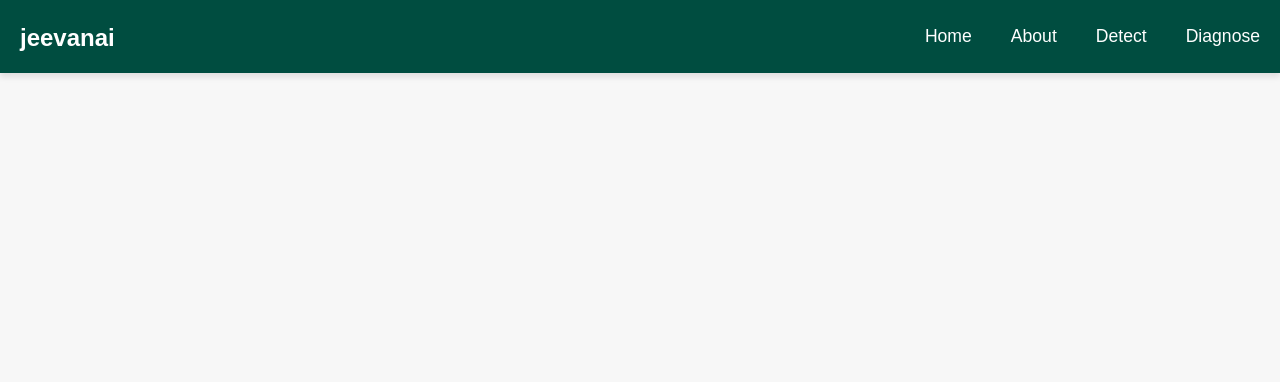
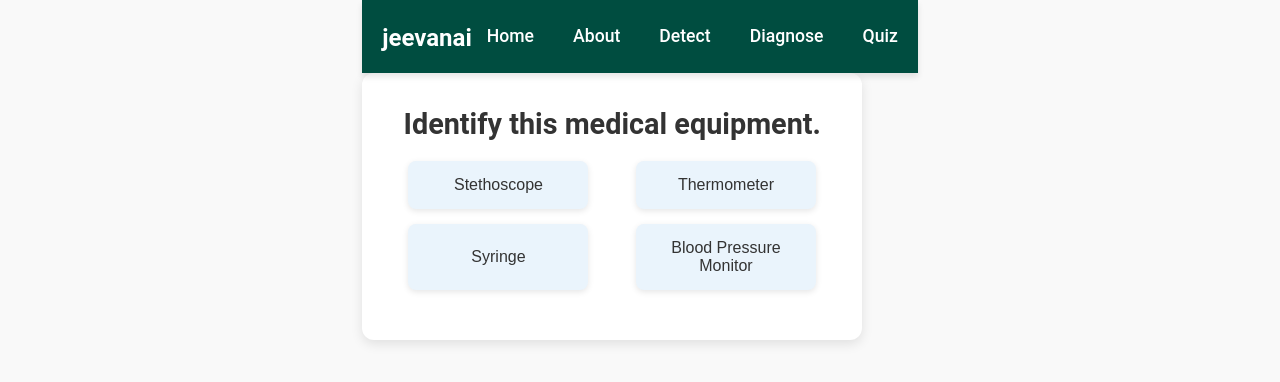
Before and after one commit to Pawanraj2004/JeevanAI, a React (Vite) app: page /quiz in a window 1280 px wide. Shown: the top 382 px of the page. Built offline with nearby package versions, Linux system fonts and the light colour scheme.

Commit message:
Quiz added

```diff
--- a/package.json
+++ b/package.json
@@ -11,7 +11,9 @@
   },
   "dependencies": {
     "@teachablemachine/image": "^0.8.5",
+    "chart.js": "^4.4.7",
     "react": "^18.3.1",
+    "react-chartjs-2": "^5.3.0",
     "react-dom": "^18.3.1",
     "react-router-dom": "^7.1.1",
     "react-webcam": "^7.2.0"
--- a/src/App.jsx
+++ b/src/App.jsx
@@ -3,6 +3,7 @@ import Navbar from "./components/Navbar";
 import Home from "./home/Home";
 import Detection from "./TeachableMachine/Detection";
 import DiagnosisForm from "./diagnose/DiagnosisForm";
+import Quiz from "./quiz/quiz";
 
 const App = () => {
   return (
@@ -12,6 +13,7 @@ const App = () => {
         <Route path="/" element={<Home />} />
         <Route path="/detect" element={<Detection />} />
         <Route path="/diagnose" element={<DiagnosisForm />} />
+        <Route path="/quiz" element={<Quiz />} />
       </Routes>
     </div>
   );
--- a/src/components/Navbar.jsx
+++ b/src/components/Navbar.jsx
@@ -2,7 +2,7 @@ import { Link } from "react-router-dom";
 
 const Navbar = () => {
   return (
-    <nav className="navbar">
+    <nav className="navbar" widht="100%">
       <div className="navbar-logo">
         <Link to="/">jeevanai</Link>
       </div>
@@ -19,6 +19,9 @@ const Navbar = () => {
         <li>
           <Link to="/diagnose">Diagnose</Link>
         </li>
+        <li>
+          <Link to="/quiz">Quiz</Link>
+        </li>
       </ul>
     </nav>
   );
--- /dev/null
+++ b/src/quiz/quiz.css
@@ -0,0 +1,146 @@
+/* General Styles */
+body {
+    font-family: 'Roboto', sans-serif;
+    background-color: #f9f9f9;
+    margin: 0;
+    padding: 0;
+    display: flex;
+    justify-content: center;
+    align-items: center;
+    min-height: 100%;
+    min-width: 100%;
+  }
+
+  .quiz-container {
+    background: #fff;
+    padding: 30px;
+    border-radius: 12px;
+    box-shadow: 0 4px 12px rgba(0, 0, 0, 0.1);
+    width: 90%;
+    max-width: 100%;
+    text-align: center;
+    overflow: hidden;
+  }
+
+  .question-card {
+    margin-bottom: 20px;
+  }
+
+  .question-card h2 {
+    font-size: 1.8em;
+    margin-bottom: 15px;
+    color: #333;
+  }
+
+  .options-container {
+    display: grid;
+    grid-template-columns: repeat(auto-fit, minmax(150px, 1fr));
+    gap: 15px;
+    justify-items: center;
+  }
+
+  .option-button {
+    border: none;
+    padding: 15px 10px;
+    cursor: pointer;
+    text-align: center;
+    background-color: #eaf4fc;
+    color: #333;
+    font-size: 1em;
+    border-radius: 8px;
+    transition: all 0.3s ease;
+    width: 100%;
+    max-width: 180px;
+    box-shadow: 0 2px 6px rgba(0, 0, 0, 0.1);
+  }
+
+  .option-button:hover {
+    background-color: #d4e8f8;
+    transform: scale(1.05);
+    box-shadow: 0 4px 8px rgba(0, 0, 0, 0.15);
+  }
+
+  .option-button:active {
+    background-color: #c5e0f4;
+    transform: scale(0.95);
+  }
+
+  .results-section {
+    margin-top: 20px;
+    padding: 30px;
+    background-color: #ffffff;
+    border-radius: 12px;
+    box-shadow: 0 4px 12px rgba(0, 0, 0, 0.1);
+    text-align: center;
+  }
+
+  .results-section h2 {
+    font-size: 2em;
+    margin-bottom: 20px;
+    color: #333333;
+  }
+
+  .pie-chart-container {
+    display: flex;
+    justify-content: center;
+    align-items: center;
+    margin: 20px 0;
+    padding: 10px;
+    background: #f9f9f9;
+    border-radius: 12px;
+    box-shadow: 0 2px 6px rgba(0, 0, 0, 0.1);
+  }
+
+  .response-list {
+    list-style: none;
+    padding: 0;
+    margin: 20px 0;
+  }
+
+  .response-item {
+    margin: 15px 0;
+    font-size: 1.1em;
+    line-height: 1.6;
+    padding: 15px;
+    border-radius: 8px;
+    background: #f9f9f9;
+    border: 1px solid #e0e0e0;
+    text-align: left;
+    box-shadow: 0 2px 6px rgba(0, 0, 0, 0.05);
+  }
+
+  .response-item.correct {
+    border-left: 4px solid #4caf50;
+    color: #4caf50;
+    background: #e8f5e9;
+  }
+
+  .response-item.incorrect {
+    border-left: 4px solid #f44336;
+    color: #f44336;
+    background: #fbeaea;
+  }
+
+  .response-item .correct-answer {
+    font-size: 0.9em;
+    color: #333;
+    margin-top: 5px;
+    display: block;
+  }
+
+  .retry-button {
+    margin-top: 20px;
+    padding: 12px 20px;
+    font-size: 1em;
+    color: #fff;
+    background: #3f51b5;
+    border: none;
+    border-radius: 8px;
+    cursor: pointer;
+    box-shadow: 0 2px 6px rgba(0, 0, 0, 0.1);
+    transition: background 0.3s ease;
+  }
+
+  .retry-button:hover {
+    background: #303f9f;
+  }
--- /dev/null
+++ b/src/quiz/quiz.jsx
@@ -0,0 +1,206 @@
+"use client";
+
+import React, { useState, useEffect } from "react";
+import { Chart, ArcElement } from "chart.js";
+import { Pie } from "react-chartjs-2";
+import "./quiz.css";
+
+Chart.register(ArcElement);
+
+const healthcareQuestions = [
+    {
+      title: "Identify this medical equipment.",
+      options: [
+        "Stethoscope",
+        "Thermometer",
+        "Syringe",
+        "Blood Pressure Monitor",
+      ],
+      correctOption: 0,
+    },
+    {
+      title: "Which of these is used for imaging internal body structures?",
+      options: [
+        "MRI Scanner",
+        "X-Ray Machine",
+        "ECG Machine",
+        "Ultrasound",
+      ],
+      correctOption: 1,
+    },
+    {
+      title: "Which food item is the healthiest choice?",
+      options: [
+        "French Fries",
+        "Salad",
+        "Soda",
+        "Ice Cream",
+      ],
+      correctOption: 1,
+    },
+    {
+      title: "What is the purpose of performing CPR?",
+      options: [
+        "Restore heartbeat",
+        "Measure blood pressure",
+        "Detect oxygen levels",
+        "Provide nutrition",
+      ],
+      correctOption: 0,
+    },
+    {
+      title: "What is a good hygiene practice?",
+      options: [
+        "Washing Hands",
+        "Touching Your Face",
+        "Using Uncovered Sneezes",
+        "Skipping Dental Care",
+      ],
+      correctOption: 0,
+    },
+    {
+      title: "Which of these helps prevent diseases?",
+      options: [
+        "Eating Junk Food",
+        "Regular Exercise",
+        "Skipping Sleep",
+        "Excessive Screen Time",
+      ],
+      correctOption: 1,
+    },
+    {
+      title: "What should you wear in a high-risk pandemic area?",
+      options: [
+        "Mask",
+        "Scarf",
+        "Cap",
+        "Sunglasses",
+      ],
+      correctOption: 0,
+    },
+    {
+      title: "What should be a part of your daily diet?",
+      options: [
+        "Vegetables",
+        "Candy",
+        "Chips",
+        "Fried Chicken",
+      ],
+      correctOption: 0,
+    },
+    {
+      title: "Which habit is beneficial for mental health?",
+      options: [
+        "Meditation",
+        "Overworking",
+        "Skipping Breaks",
+        "Staying Indoors All Day",
+      ],
+      correctOption: 0,
+    },
+    {
+      title: "Which activity helps maintain cardiovascular health?",
+      options: [
+        "Walking",
+        "Sitting All Day",
+        "Eating Fatty Foods",
+        "Watching TV",
+      ],
+      correctOption: 0,
+    },
+  ];
+
+
+const QuizPage = () => {
+  const [currentQuestionIndex, setCurrentQuestionIndex] = useState(0);
+  const [responses, setResponses] = useState([]);
+  const [showResults, setShowResults] = useState(false);
+
+  const currentQuestion = healthcareQuestions[currentQuestionIndex];
+
+  const handleOptionClick = (index) => {
+    const isCorrect = index === currentQuestion.correctOption;
+    setResponses([
+      ...responses,
+      {
+        question: currentQuestion.title,
+        yourChoice: currentQuestion.options[index],
+        correctAnswer: currentQuestion.options[currentQuestion.correctOption],
+        isCorrect,
+      },
+    ]);
+
+    if (currentQuestionIndex < healthcareQuestions.length - 1) {
+      setCurrentQuestionIndex(currentQuestionIndex + 1);
+    } else {
+      setShowResults(true);
+    }
+  };
+
+  const correctAnswers = responses.filter((response) => response.isCorrect).length;
+  const incorrectAnswers = responses.length - correctAnswers;
+
+  const chartData = {
+    labels: ["Correct", "Incorrect"],
+    datasets: [
+      {
+        data: [correctAnswers, incorrectAnswers],
+        backgroundColor: ["#4caf50", "#f44336"],
+      },
+    ],
+  };
+
+  useEffect(() => {
+    // Shuffle questions to provide random order
+    healthcareQuestions.sort(() => 0.5 - Math.random());
+  }, []);
+
+  return (
+    <div className="quiz-container">
+      {!showResults ? (
+        <div className="question-card">
+          <h2>{currentQuestion.title}</h2>
+          <div className="options-container">
+            {currentQuestion.options.map((option, index) => (
+              <button
+                key={index}
+                onClick={() => handleOptionClick(index)}
+                className="option-button"
+              >
+                {option}
+              </button>
+            ))}
+          </div>
+        </div>
+      ) : (
+        <div className="results-section">
+  <h2>Quiz Results</h2>
+  <div className="pie-chart-container">
+    <Pie data={chartData} />
+  </div>
+  <ul className="response-list">
+    {responses.map((response, index) => (
+      <li
+        key={index}
+        className={`response-item ${response.isCorrect ? "correct" : "incorrect"}`}
+      >
+        <span>{response.question}</span> - <strong>{response.yourChoice}</strong>{" "}
+        ({response.isCorrect ? "Correct" : "Incorrect"})
+        {!response.isCorrect && (
+          <span className="correct-answer">
+            Correct Answer: {healthcareQuestions[index].options[healthcareQuestions[index].correctOption]}
+          </span>
+        )}
+      </li>
+    ))}
+  </ul>
+  <button className="retry-button" onClick={() => window.location.reload()}>
+    Retry Quiz
+  </button>
+</div>
+      )}
+    </div>
+  );
+};
+
+export default QuizPage;
```
Also changed, not shown: 1 other file (tests, documents, lock files or other folders).
